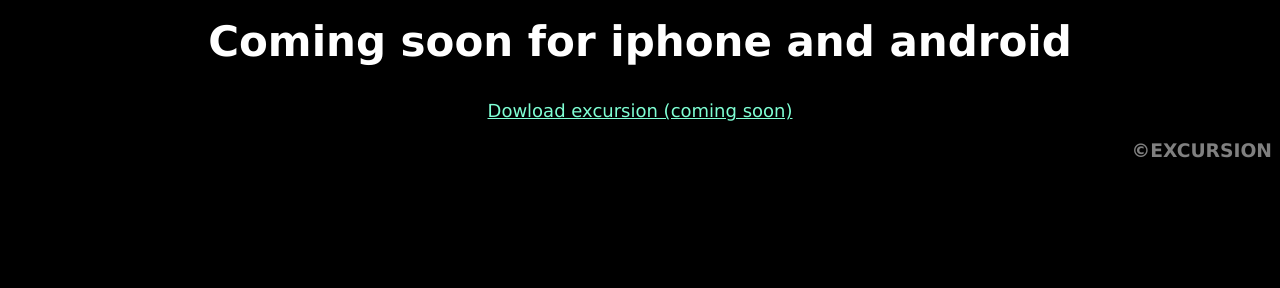
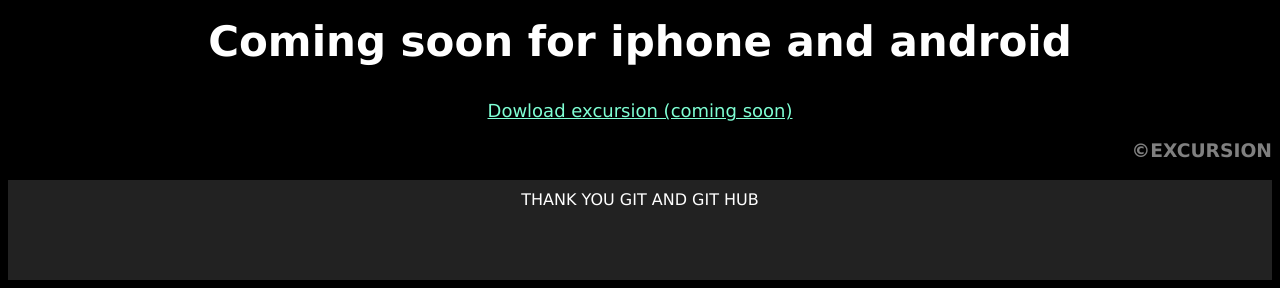
Before and after one commit to abuziyad551/excursion, a plain HTML site: page index.html in a window 1280 px wide. Shown: the part 1183-1471 px from the top of the page. Before the commit the page ends 1363 px from the top, so only its background shows below. Drawn offline with Linux system fonts and the light colour scheme.

Commit message:
go ahead

```diff
--- a/index.html
+++ b/index.html
@@ -17,5 +17,8 @@
  <h2>Coming soon for iphone and android </h2>
  <p> <a class="tass"a href="#">Dowload excursion (coming soon)</a></p>
  <h3>&copy;Excursion</h3>
+ <div>
+ 	<p>Thank you Git and Git Hub </p>
+ </div>
 </body>
 </html>
```
